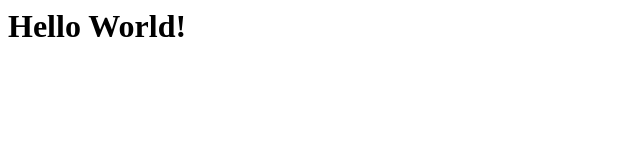
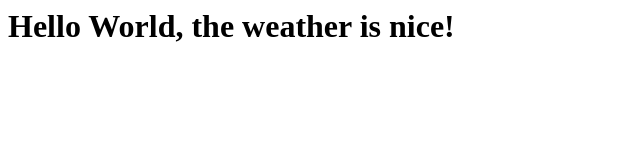
Before and after one commit to ID-Mahone/test123, a plain HTML site: page index.html in a window 1280 px wide. Shown: the whole page, without its empty margins (0-640 px from the left). Drawn offline with Linux system fonts and the light colour scheme.

Commit message:
updating index text

```diff
--- a/index.html
+++ b/index.html
@@ -3,6 +3,6 @@
 	<title>test</title>
 </head>
 <body>
-	<h1>Hello World!</h1>
+	<h1>Hello World, the weather is nice!</h1>
 </body>
 </html>
```
